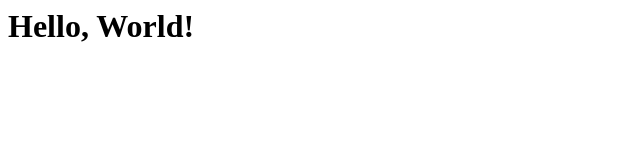
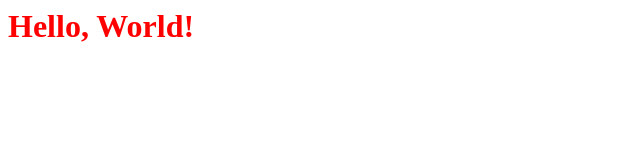
Before and after one commit to treplogle/static-site-test, a plain HTML site: page index.html in a window 1280 px wide. Shown: the whole page, without its empty margins (0-640 px from the left). Drawn offline with Linux system fonts and the light colour scheme.

Commit message:
Update index.html

```diff
--- a/index.html
+++ b/index.html
@@ -1,4 +1,7 @@
 <html>
+<head>
+  <link rel="stylesheet" href="main.css" />
+</head>
 <body>
   <h1>Hello, World!</h1>
 </body>
```
